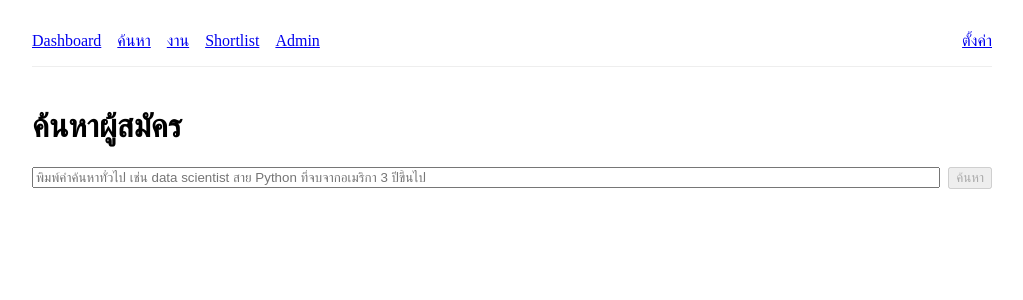
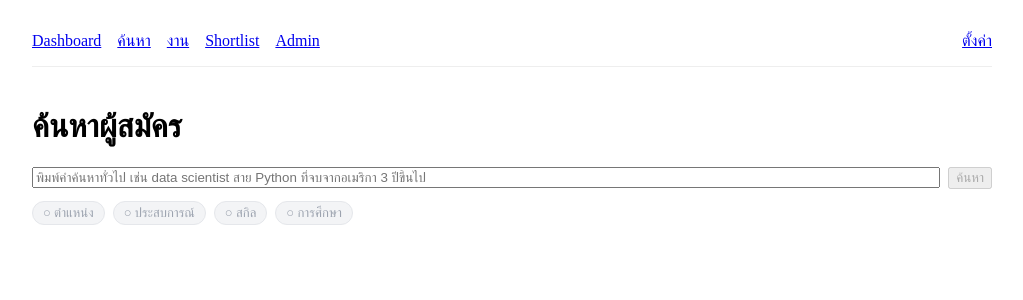
Before and after one commit to S-Tantiroj/job-matching-project, a Next.js app: page /search in a window 1280 px wide. Shown: the top 300 px of the page, without its empty margins (128-1151 px from the left). Built offline with nearby package versions, Linux system fonts and the light colour scheme.

Commit message:
feat(search): always show coverage strip (gray before search)

```diff
--- a/app/(app)/search/page.tsx
+++ b/app/(app)/search/page.tsx
@@ -71,6 +71,8 @@ export default function SearchPage() {
         </button>
       </div>
 
+      <CoverageStrip semanticQuery={semanticQuery} filters={filters} />
+
       {semanticQuery && (
         <>
           <div style={{ fontSize: 13, color: '#777', marginBottom: 4 }}>คำอธิบายที่ค้นหา (แก้ได้)</div>
@@ -85,7 +87,6 @@ export default function SearchPage() {
               ค้นหาใหม่
             </button>
           </div>
-          <CoverageStrip semanticQuery={semanticQuery} filters={filters} />
           <FilterChips filters={filters} onChange={onFiltersChange} />
         </>
       )}
```
